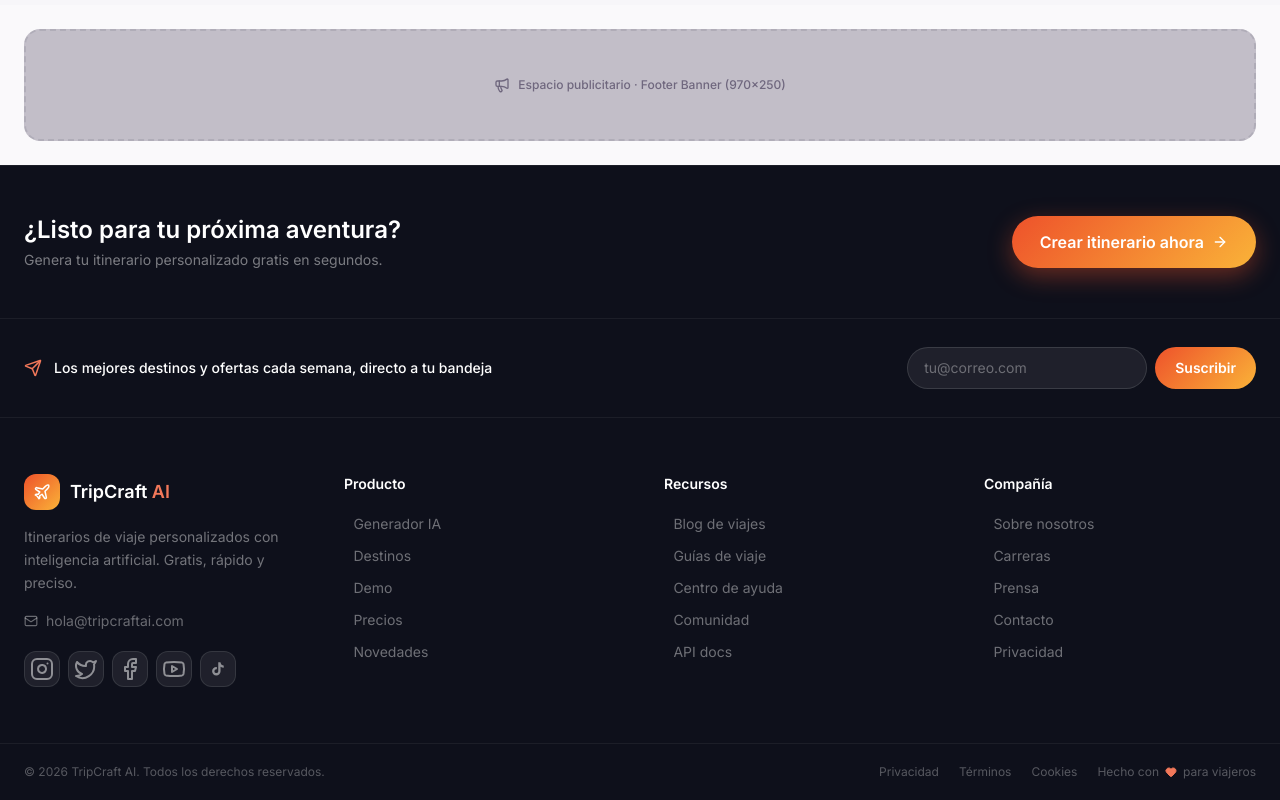
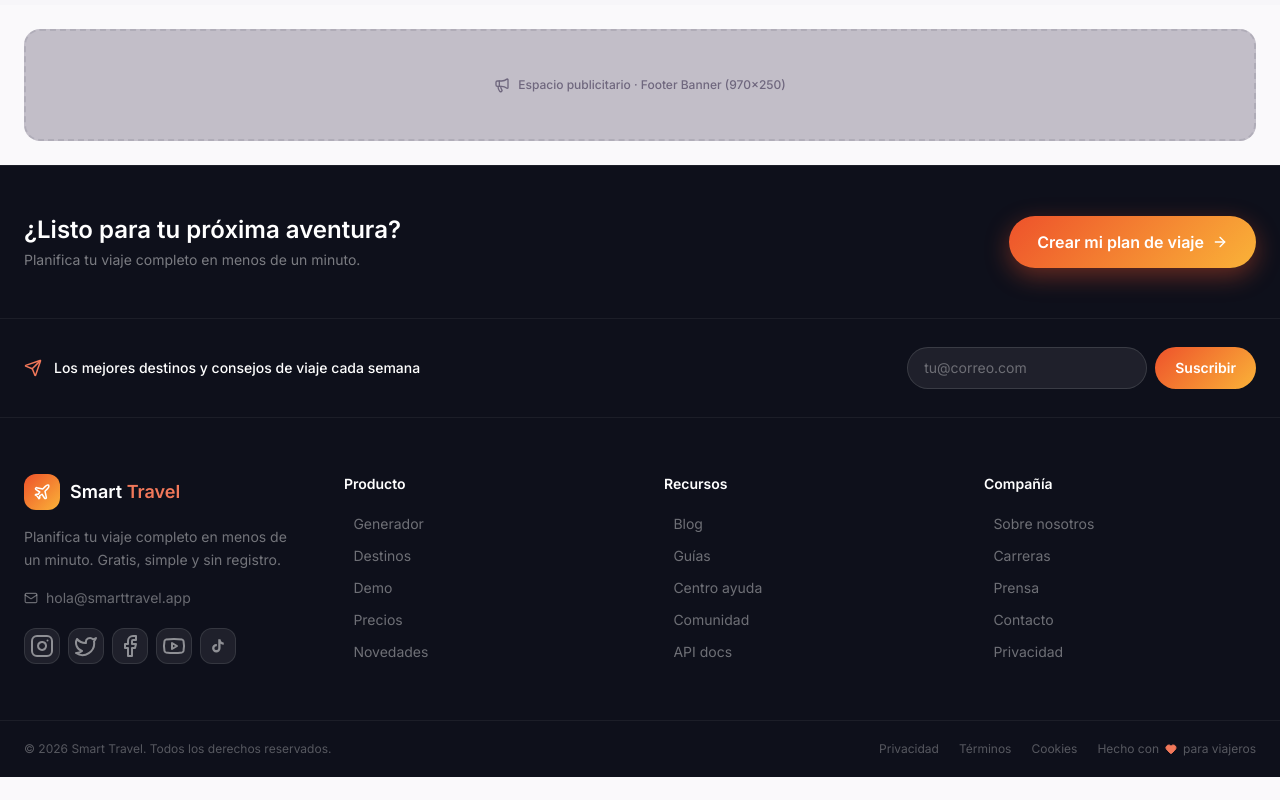
Before and after one commit to eduardodaza/paginaweblovable, a Next.js app in the folder cuenta-test-viajes-main/viajes-main/: page / in a window 1280 px wide. Shown: the part 6812-7612 px from the top of the page. After the commit the page ends 7589 px from the top, so only its background shows below. Built offline with nearby package versions, Linux system fonts and the light colour scheme.

Commit message:
Update Footer.tsx

```diff
--- a/cuenta-test-viajes-main/viajes-main/src/components/landing/sections/Footer.tsx
+++ b/cuenta-test-viajes-main/viajes-main/src/components/landing/sections/Footer.tsx
@@ -1,23 +1,15 @@
-// Footer.tsx — Todos los enlaces configurables en SOCIAL_LINKS y NAV_LINKS
-// Para actualizar redes sociales: cambia las URLs en SOCIAL_LINKS
-// Para nuevas secciones: edita los arrays nav_es / nav_en
-
 import { Plane, Instagram, Twitter, Facebook, Youtube, Mail, ArrowRight, Heart, Send } from "lucide-react";
 import type { Locale } from "@/lib/types";
 
-// ─── CONFIGURA AQUÍ TUS REDES SOCIALES ──────────────────────────────────────
-// Reemplaza "#" por la URL real cuando crees cada cuenta
 const SOCIAL_LINKS = {
-  instagram: "https://instagram.com/tripcraftai",   // ← pon tu URL de Instagram
-  twitter:   "https://x.com/eduardogdaza1",     // ← pon tu URL de Twitter/X
-  facebook:  "https://facebook.com/tripcraftai",    // ← pon tu URL de Facebook
-  youtube:   "https://youtube.com/@tripcraftai",    // ← pon tu URL de YouTube
-  email:     "mailto:hola@tripcraftai.com",         // ← pon tu email real
-  tiktok:    "https://tiktok.com/@tripcraftai",     // ← pon tu URL de TikTok
+  instagram: "https://instagram.com/smarttravelapp",
+  twitter:   "https://twitter.com/smarttravelapp",
+  facebook:  "https://facebook.com/smarttravelapp",
+  youtube:   "https://youtube.com/@smarttravelapp",
+  email:     "mailto:hola@smarttravel.app",
+  tiktok:    "https://tiktok.com/@smarttravelapp",
 };
-// ─────────────────────────────────────────────────────────────────────────────
 
-// Ícono TikTok (no está en lucide)
 function TikTokIcon() {
   return (
     <svg width="16" height="16" viewBox="0 0 24 24" fill="currentColor">
@@ -33,31 +25,31 @@ export function Footer({ locale }: { locale: Locale }) {
     {
       t: es ? "Producto" : "Product",
       links: [
-        { label: es ? "Generador IA"   : "AI Generator",  href: "#generador" },
-        { label: es ? "Destinos"       : "Destinations",  href: "#destinos"  },
-        { label: "Demo",                                   href: "#generador" },
-        { label: es ? "Precios"        : "Pricing",       href: "#precios"   },
-        { label: es ? "Novedades"      : "What's new",    href: "#"          },
+        { label: es ? "Generador"    : "Generator",     href: "/#generador" },
+        { label: es ? "Destinos"     : "Destinations",  href: "/#destinos"  },
+        { label: "Demo",                                 href: "/#generador" },
+        { label: es ? "Precios"      : "Pricing",       href: "/#precios"   },
+        { label: es ? "Novedades"    : "What's new",    href: "/novedades"  },
       ],
     },
     {
       t: es ? "Recursos" : "Resources",
       links: [
-        { label: es ? "Blog de viajes" : "Travel blog",   href: "#blog"  },
-        { label: es ? "Guías de viaje" : "Travel guides", href: "#"      },
-        { label: es ? "Centro de ayuda": "Help center",   href: "#"      },
-        { label: es ? "Comunidad"      : "Community",     href: "#"      },
-        { label: "API docs",                               href: "#"      },
+        { label: es ? "Blog"         : "Blog",          href: "/#blog"      },
+        { label: es ? "Guías"        : "Guides",        href: "/guias"      },
+        { label: es ? "Centro ayuda" : "Help center",   href: "/ayuda"      },
+        { label: es ? "Comunidad"    : "Community",     href: "/comunidad"  },
+        { label: "API docs",                             href: "#"           },
       ],
     },
     {
       t: es ? "Compañía" : "Company",
       links: [
-        { label: es ? "Sobre nosotros" : "About us",  href: "#"  },
-        { label: es ? "Carreras"       : "Careers",   href: "#"  },
-        { label: es ? "Prensa"         : "Press",     href: "#"  },
-        { label: es ? "Contacto"       : "Contact",   href: SOCIAL_LINKS.email },
-        { label: es ? "Privacidad"     : "Privacy",   href: "#"  },
+        { label: es ? "Sobre nosotros": "About us",     href: "/sobre-nosotros" },
+        { label: es ? "Carreras"      : "Careers",      href: "#"           },
+        { label: es ? "Prensa"        : "Press",        href: "#"           },
+        { label: es ? "Contacto"      : "Contact",      href: "/contacto"   },
+        { label: es ? "Privacidad"    : "Privacy",      href: "/privacidad" },
       ],
     },
   ];
@@ -65,7 +57,7 @@ export function Footer({ locale }: { locale: Locale }) {
   return (
     <footer style={{ background: "hsl(230 30% 8%)", borderTop: "1px solid rgba(255,255,255,0.06)" }}>
 
-      {/* ── CTA superior ── */}
+      {/* CTA superior */}
       <div style={{ borderBottom: "1px solid rgba(255,255,255,0.06)" }}>
         <div className="max-w-7xl mx-auto px-6 py-12 flex flex-col md:flex-row items-center justify-between gap-6">
           <div>
@@ -73,123 +65,85 @@ export function Footer({ locale }: { locale: Locale }) {
               {es ? "¿Listo para tu próxima aventura?" : "Ready for your next adventure?"}
             </h3>
             <p className="text-sm" style={{ color: "rgba(255,255,255,0.45)" }}>
-              {es ? "Genera tu itinerario personalizado gratis en segundos." : "Generate your personalized itinerary free in seconds."}
+              {es ? "Planifica tu viaje completo en menos de un minuto." : "Plan your full trip in under one minute."}
             </p>
           </div>
-          <a
-            href="#generador"
+          <a href="/#generador"
             className="inline-flex items-center gap-2 px-7 py-3.5 rounded-full font-semibold text-white whitespace-nowrap hover:scale-[1.03] transition-all"
             style={{ background: "linear-gradient(135deg, hsl(12 85% 55%), hsl(38 95% 60%))", boxShadow: "0 8px 24px hsl(12 85% 55% / 0.4)" }}>
-            {es ? "Crear itinerario ahora" : "Create itinerary now"} <ArrowRight style={{ width: 16, height: 16 }} />
+            {es ? "Crear mi plan de viaje" : "Create my travel plan"} <ArrowRight style={{ width:16, height:16 }} />
           </a>
         </div>
       </div>
 
-      {/* ── Newsletter ── */}
+      {/* Newsletter */}
       <div style={{ borderBottom: "1px solid rgba(255,255,255,0.06)" }}>
         <div className="max-w-7xl mx-auto px-6 py-7 flex flex-col md:flex-row items-center justify-between gap-4">
           <div className="flex items-center gap-3">
-            <Send style={{ width: 18, height: 18, color: "hsl(12 85% 65%)", flexShrink: 0 }} />
+            <Send style={{ width:18, height:18, color:"hsl(12 85% 65%)", flexShrink:0 }} />
             <p className="text-sm font-medium text-white">
-              {es ? "Los mejores destinos y ofertas cada semana, directo a tu bandeja" : "Best destinations and deals weekly, straight to your inbox"}
+              {es ? "Los mejores destinos y consejos de viaje cada semana" : "Best destinations and travel tips weekly"}
             </p>
           </div>
           <div className="flex gap-2 w-full md:w-auto">
-            <input
-              type="email"
-              placeholder={es ? "tu@correo.com" : "your@email.com"}
+            <input type="email" placeholder={es ? "tu@correo.com" : "your@email.com"}
               className="flex-1 md:w-60 px-4 py-2.5 rounded-full text-sm outline-none"
-              style={{
-                background: "rgba(255,255,255,0.07)",
-                border: "1px solid rgba(255,255,255,0.12)",
-                color: "#fff",
-              }}
-            />
-            <button
-              className="px-5 py-2.5 rounded-full text-sm font-semibold text-white hover:opacity-90 transition"
-              style={{ background: "linear-gradient(135deg, hsl(12 85% 55%), hsl(38 95% 60%))" }}>
+              style={{ background:"rgba(255,255,255,0.07)", border:"1px solid rgba(255,255,255,0.12)", color:"#fff" }} />
+            <button className="px-5 py-2.5 rounded-full text-sm font-semibold text-white hover:opacity-90 transition"
+              style={{ background:"linear-gradient(135deg, hsl(12 85% 55%), hsl(38 95% 60%))" }}>
               {es ? "Suscribir" : "Subscribe"}
             </button>
           </div>
         </div>
       </div>
 
-      {/* ── Cuerpo principal ── */}
+      {/* Cuerpo */}
       <div className="max-w-7xl mx-auto px-6 py-14 grid md:grid-cols-4 gap-12">
-
-        {/* Brand */}
         <div>
-          <a href="#" className="flex items-center gap-2.5 font-bold text-lg mb-4">
+          <a href="/" className="flex items-center gap-2.5 font-bold text-lg mb-4">
             <span className="inline-flex items-center justify-center w-9 h-9 rounded-xl text-white"
-              style={{ background: "linear-gradient(135deg, hsl(12 85% 55%), hsl(38 95% 60%))" }}>
-              <Plane style={{ width: 18, height: 18 }} />
+              style={{ background:"linear-gradient(135deg, hsl(12 85% 55%), hsl(38 95% 60%))" }}>
+              <Plane style={{ width:18, height:18 }} />
             </span>
-            <span className="text-white">TripCraft <span style={{ color: "hsl(12 85% 65%)" }}>AI</span></span>
+            <span className="text-white">Smart <span style={{ color:"hsl(12 85% 65%)" }}>Travel</span></span>
           </a>
-          <p className="text-sm leading-relaxed max-w-xs" style={{ color: "rgba(255,255,255,0.42)" }}>
-            {es
-              ? "Itinerarios de viaje personalizados con inteligencia artificial. Gratis, rápido y preciso."
-              : "Personalized travel itineraries powered by AI. Free, fast and accurate."}
+          <p className="text-sm leading-relaxed max-w-xs" style={{ color:"rgba(255,255,255,0.42)" }}>
+            {es ? "Planifica tu viaje completo en menos de un minuto. Gratis, simple y sin registro." : "Plan your full trip in under one minute. Free, simple and no sign-up required."}
           </p>
-
-          <a href={SOCIAL_LINKS.email} className="mt-4 flex items-center gap-2 text-sm hover:text-white transition"
-            style={{ color: "rgba(255,255,255,0.38)" }}>
-            <Mail style={{ width: 14, height: 14 }} /> hola@tripcraftai.com
+          <a href={SOCIAL_LINKS.email} className="mt-4 flex items-center gap-2 text-sm hover:text-white transition" style={{ color:"rgba(255,255,255,0.38)" }}>
+            <Mail style={{ width:14, height:14 }} /> hola@smarttravel.app
           </a>
-
-          {/* Redes sociales */}
           <div className="mt-5 flex flex-wrap gap-2">
             {[
-              { icon: Instagram,   href: SOCIAL_LINKS.instagram, label: "Instagram" },
-              { icon: Twitter,     href: SOCIAL_LINKS.twitter,   label: "Twitter / X" },
-              { icon: Facebook,    href: SOCIAL_LINKS.facebook,  label: "Facebook" },
-              { icon: Youtube,     href: SOCIAL_LINKS.youtube,   label: "YouTube" },
-              { icon: TikTokIcon,  href: SOCIAL_LINKS.tiktok,    label: "TikTok" },
+              { icon: Instagram, href: SOCIAL_LINKS.instagram, label: "Instagram" },
+              { icon: Twitter,   href: SOCIAL_LINKS.twitter,   label: "Twitter" },
+              { icon: Facebook,  href: SOCIAL_LINKS.facebook,  label: "Facebook" },
+              { icon: Youtube,   href: SOCIAL_LINKS.youtube,   label: "YouTube" },
+              { icon: TikTokIcon,href: SOCIAL_LINKS.tiktok,    label: "TikTok" },
             ].map(({ icon: Icon, href, label }) => (
-              <a
-                key={label}
-                href={href}
-                target="_blank"
-                rel="noopener noreferrer"
-                aria-label={label}
-                title={label}
-                className="w-9 h-9 rounded-xl flex items-center justify-center transition-all duration-200 hover:scale-110 group"
-                style={{
-                  background: "rgba(255,255,255,0.07)",
-                  border: "1px solid rgba(255,255,255,0.1)",
-                  color: "rgba(255,255,255,0.5)",
-                }}
-                onMouseEnter={(e) => {
-                  e.currentTarget.style.background = "linear-gradient(135deg, hsl(12 85% 55% / 0.3), hsl(38 95% 60% / 0.3))";
-                  e.currentTarget.style.borderColor = "hsl(12 85% 55% / 0.5)";
-                  e.currentTarget.style.color = "#fff";
-                }}
-                onMouseLeave={(e) => {
-                  e.currentTarget.style.background = "rgba(255,255,255,0.07)";
-                  e.currentTarget.style.borderColor = "rgba(255,255,255,0.1)";
-                  e.currentTarget.style.color = "rgba(255,255,255,0.5)";
-                }}
-              >
+              <a key={label} href={href} target="_blank" rel="noopener noreferrer" aria-label={label} title={label}
+                className="w-9 h-9 rounded-xl flex items-center justify-center transition-all duration-200 hover:scale-110"
+                style={{ background:"rgba(255,255,255,0.07)", border:"1px solid rgba(255,255,255,0.1)", color:"rgba(255,255,255,0.5)" }}
+                onMouseEnter={e => { (e.currentTarget as HTMLAnchorElement).style.color="#fff"; (e.currentTarget as HTMLAnchorElement).style.background="rgba(255,255,255,0.14)"; }}
+                onMouseLeave={e => { (e.currentTarget as HTMLAnchorElement).style.color="rgba(255,255,255,0.5)"; (e.currentTarget as HTMLAnchorElement).style.background="rgba(255,255,255,0.07)"; }}>
                 <Icon />
               </a>
             ))}
           </div>
         </div>
 
-        {/* Nav columns */}
-        {nav.map((col) => (
+        {nav.map(col => (
           <div key={col.t}>
             <div className="font-semibold text-sm mb-5 text-white">{col.t}</div>
             <ul className="space-y-3">
-              {col.links.map((l) => (
+              {col.links.map(l => (
                 <li key={l.label}>
-                  <a
-                    href={l.href}
+                  <a href={l.href}
                     target={l.href.startsWith("http") || l.href.startsWith("mailto") ? "_blank" : undefined}
                     rel={l.href.startsWith("http") ? "noopener noreferrer" : undefined}
                     className="text-sm transition-colors hover:text-white flex items-center gap-1 group"
-                    style={{ color: "rgba(255,255,255,0.4)" }}>
-                    <span className="opacity-0 group-hover:opacity-100 transition-opacity" style={{ color: "hsl(12 85% 65%)" }}>›</span>
+                    style={{ color:"rgba(255,255,255,0.4)" }}>
+                    <span className="opacity-0 group-hover:opacity-100 transition-opacity" style={{ color:"hsl(12 85% 65%)" }}>›</span>
                     {l.label}
                   </a>
                 </li>
@@ -199,22 +153,21 @@ export function Footer({ locale }: { locale: Locale }) {
         ))}
       </div>
 
-      {/* ── Bottom bar ── */}
-      <div className="px-6 py-5" style={{ borderTop: "1px solid rgba(255,255,255,0.06)" }}>
-        <div className="max-w-7xl mx-auto flex flex-col md:flex-row items-center justify-between gap-3 text-xs"
-          style={{ color: "rgba(255,255,255,0.3)" }}>
-          <span>© {new Date().getFullYear()} TripCraft AI. {es ? "Todos los derechos reservados." : "All rights reserved."}</span>
+      {/* Bottom */}
+      <div className="px-6 py-5" style={{ borderTop:"1px solid rgba(255,255,255,0.06)" }}>
+        <div className="max-w-7xl mx-auto flex flex-col md:flex-row items-center justify-between gap-3 text-xs" style={{ color:"rgba(255,255,255,0.3)" }}>
+          <span>© {new Date().getFullYear()} Smart Travel. {es ? "Todos los derechos reservados." : "All rights reserved."}</span>
           <div className="flex items-center gap-5">
             {[
-              { label: es ? "Privacidad" : "Privacy", href: "#" },
-              { label: es ? "Términos"   : "Terms",   href: "#" },
-              { label: "Cookies",                      href: "#" },
-            ].map((l) => (
+              { label: es ? "Privacidad":"Privacy", href:"/privacidad" },
+              { label: es ? "Términos":"Terms",     href:"/terminos" },
+              { label: "Cookies",                   href:"#" },
+            ].map(l => (
               <a key={l.label} href={l.href} className="hover:text-white transition">{l.label}</a>
             ))}
             <span className="flex items-center gap-1">
               {es ? "Hecho con" : "Made with"}{" "}
-              <Heart style={{ width: 12, height: 12, color: "hsl(12 85% 65%)", fill: "hsl(12 85% 65%)", margin: "0 2px" }} />
+              <Heart style={{ width:12, height:12, color:"hsl(12 85% 65%)", fill:"hsl(12 85% 65%)", margin:"0 2px" }} />
               {es ? "para viajeros" : "for travelers"}
             </span>
           </div>
```
